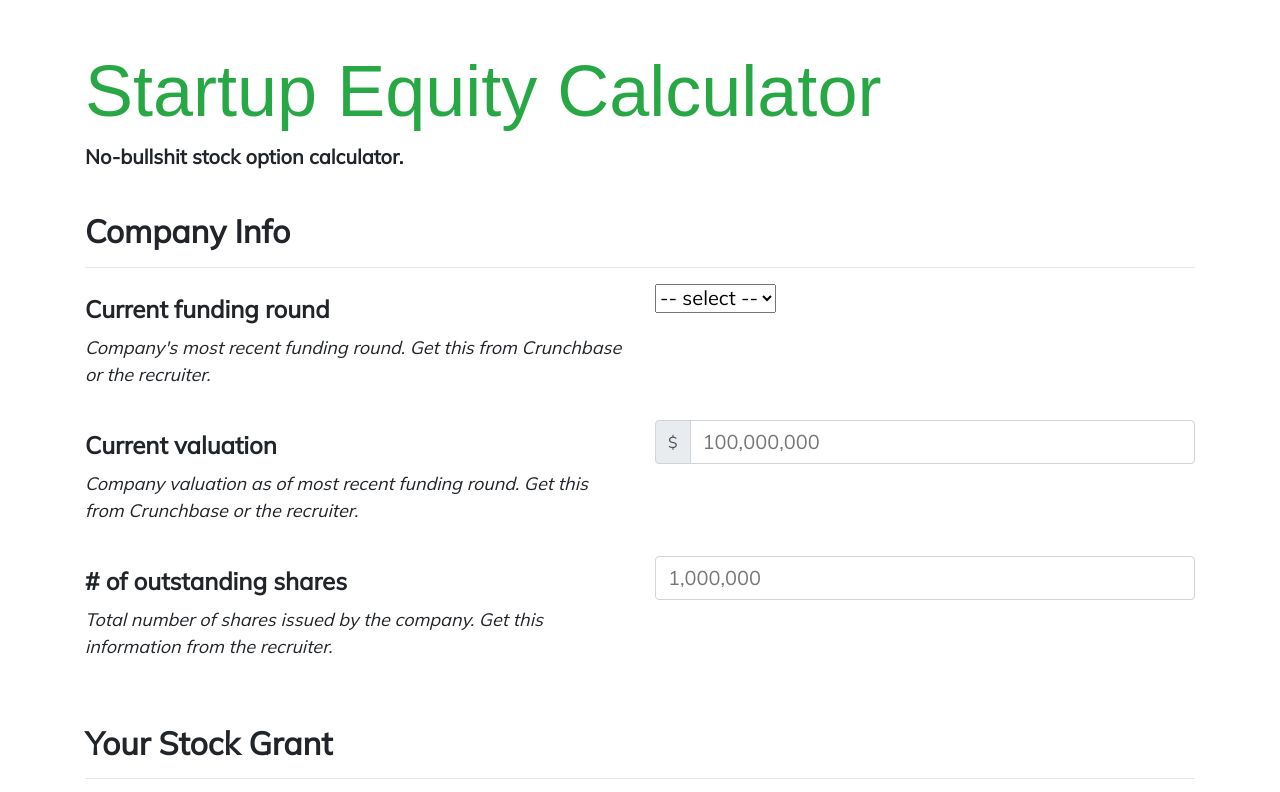
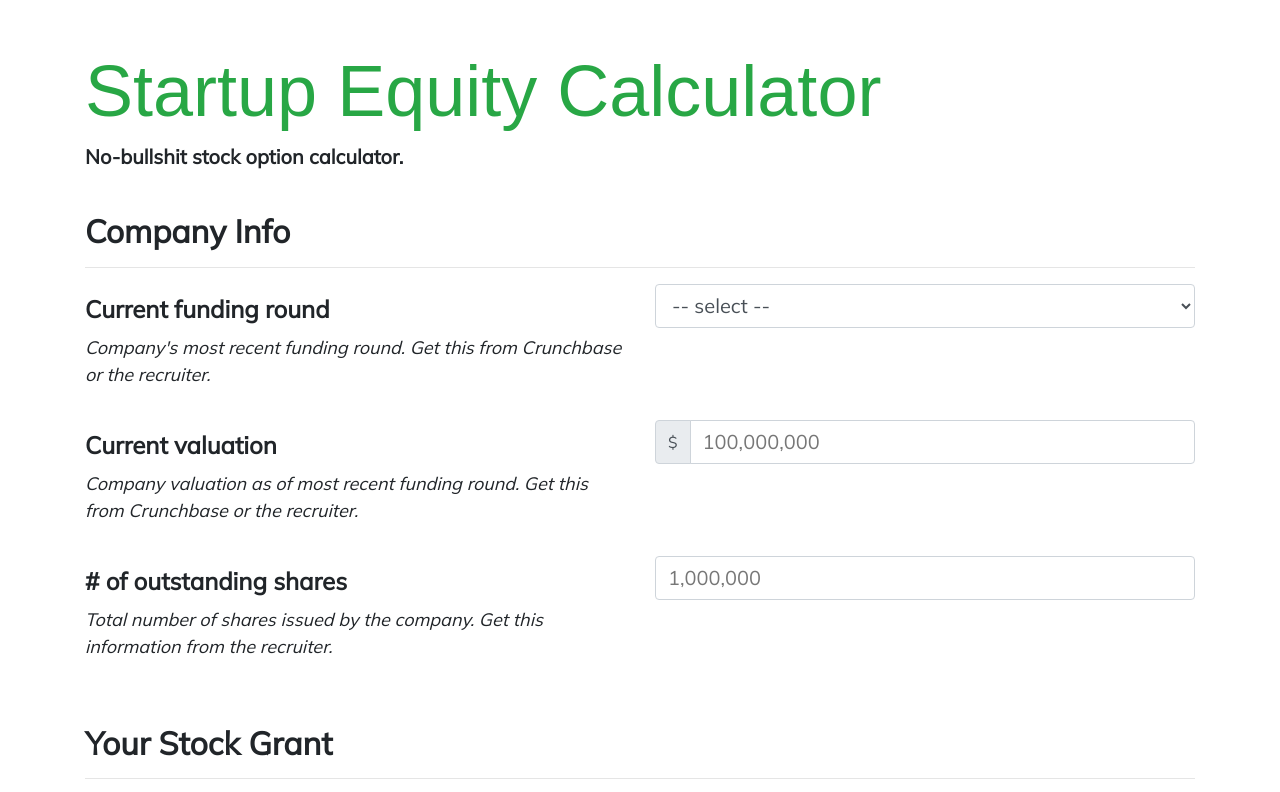
Before and after one commit to umbrant/startupequity, a plain HTML site: page index.html in a window 1280 px wide. Shown: the top 792 px of the page. Drawn offline with nearby package versions, Linux system fonts and the light colour scheme; a web font is replaced by a local one.

Commit message:
fix select

```diff
--- a/index.html
+++ b/index.html
@@ -18,7 +18,7 @@
             font-size: 1.5rem;
         }
 
-        input.form-control, select {
+        input.form-control, select.form-control {
             font-size: 1.25rem;
         }
 
@@ -79,7 +79,7 @@
                             recruiter.</p>
                     </div>
                     <div class="col">
-                        <select name="fundingRound" id="fundingRound" required>
+                        <select class="form-control" name="fundingRound" id="fundingRound" required>
                             <option disabled="" selected="" value="" hidden=""> -- select --</option>
                             <option value="0">Seed</option>
                             <option value="1">Series A</option>
```
